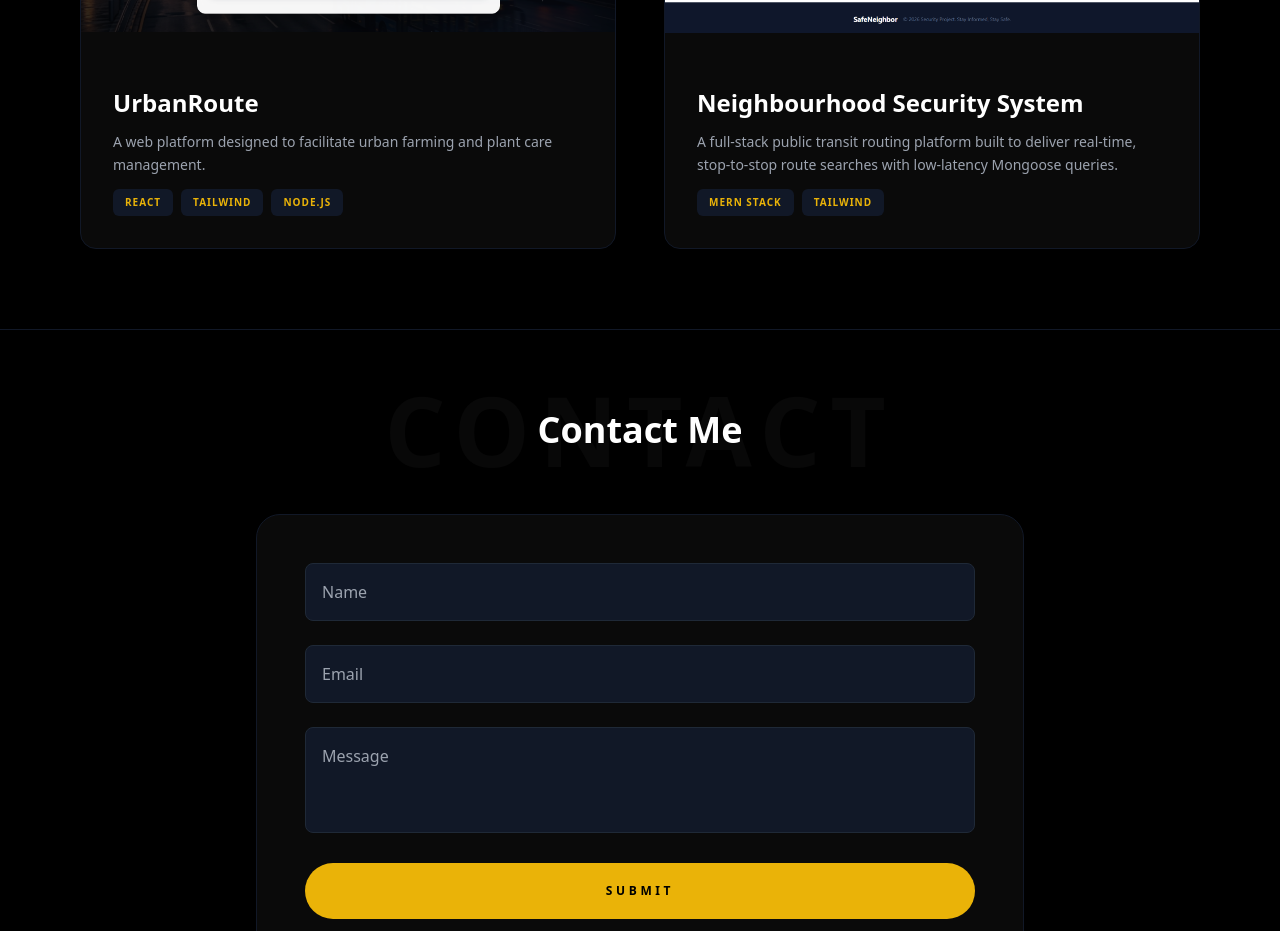
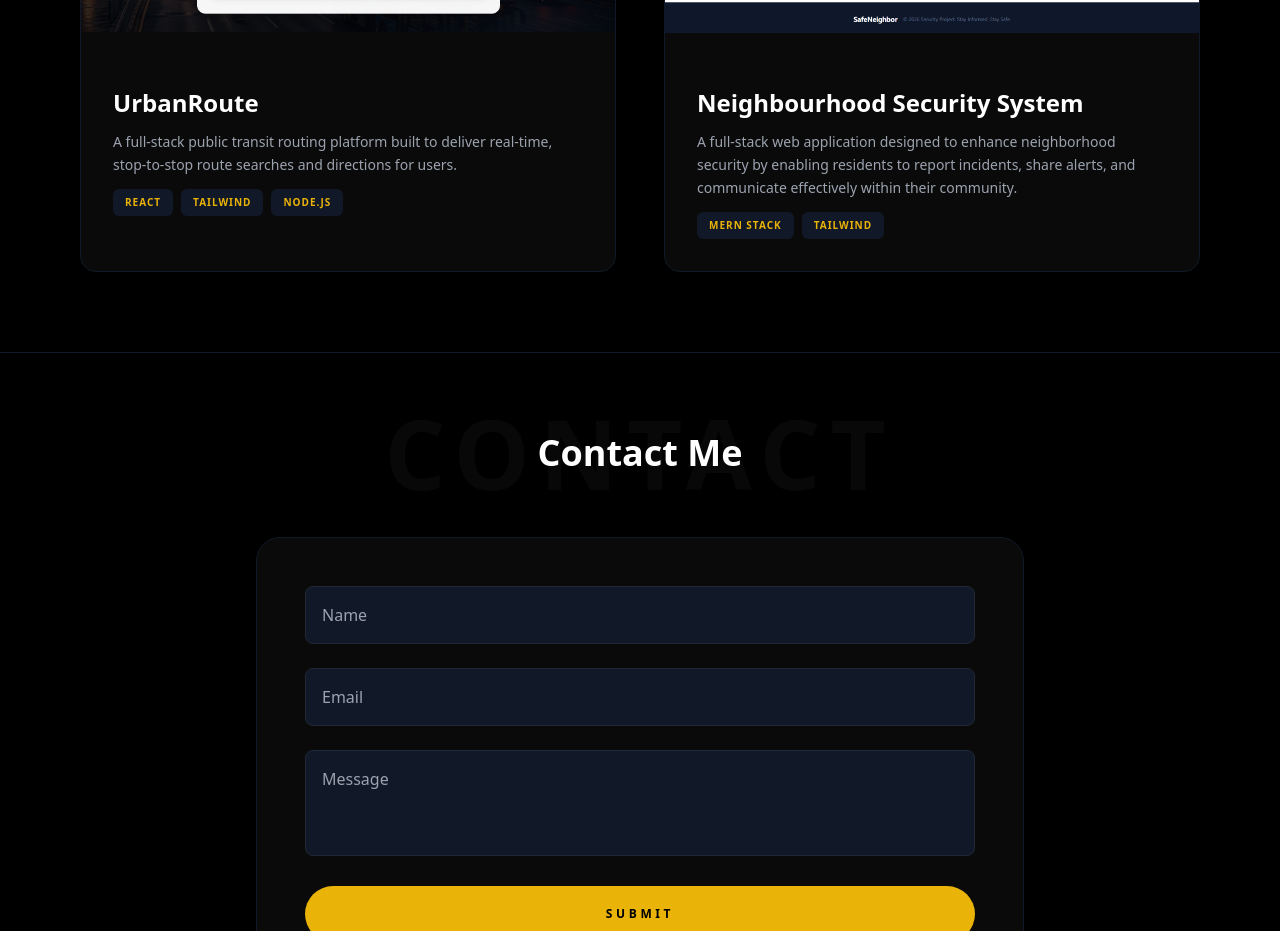
Before and after one commit to salonisetia/Portfolio, a React (Create React App) app in the folder frontend/: page / in a window 1280 px wide. Shown: the part 2840-3771 px from the top of the page. Built offline with nearby package versions, Linux system fonts and the light colour scheme.

Commit message:
fix data

```diff
--- a/frontend/src/Home.js
+++ b/frontend/src/Home.js
@@ -162,14 +162,14 @@ function Home() {
                 img: '/Uploads/urbanroute.png',
                 tech: ['React', 'Tailwind', 'Node.js'],
                 link: 'https://vercel.com/salonis-projects-0d2d23bf/urban-route',
-                description: 'A web platform designed to facilitate urban farming and plant care management.'
+                description: 'A full-stack public transit routing platform built to deliver real-time, stop-to-stop route searches and directions for users.'
               },
               {
                 title: 'Neighbourhood Security System',
                 img: '/Uploads/SafeNeighbour.png',
                 tech: ['MERN Stack', 'Tailwind'],
                 link: 'https://neighbour-security-system-2u2t.vercel.app/',
-                description: 'A full-stack public transit routing platform built to deliver real-time, stop-to-stop route searches with low-latency Mongoose queries.'
+                description: 'A full-stack web application designed to enhance neighborhood security by enabling residents to report incidents, share alerts, and communicate effectively within their community.'
               }
             ].map((project, index) => (
               <a key={index} href={project.link} target="_blank" rel="noopener noreferrer" className="group overflow-hidden rounded-2xl bg-[#0a0a0a] border border-gray-900 hover:border-yellow-500 block">
```
